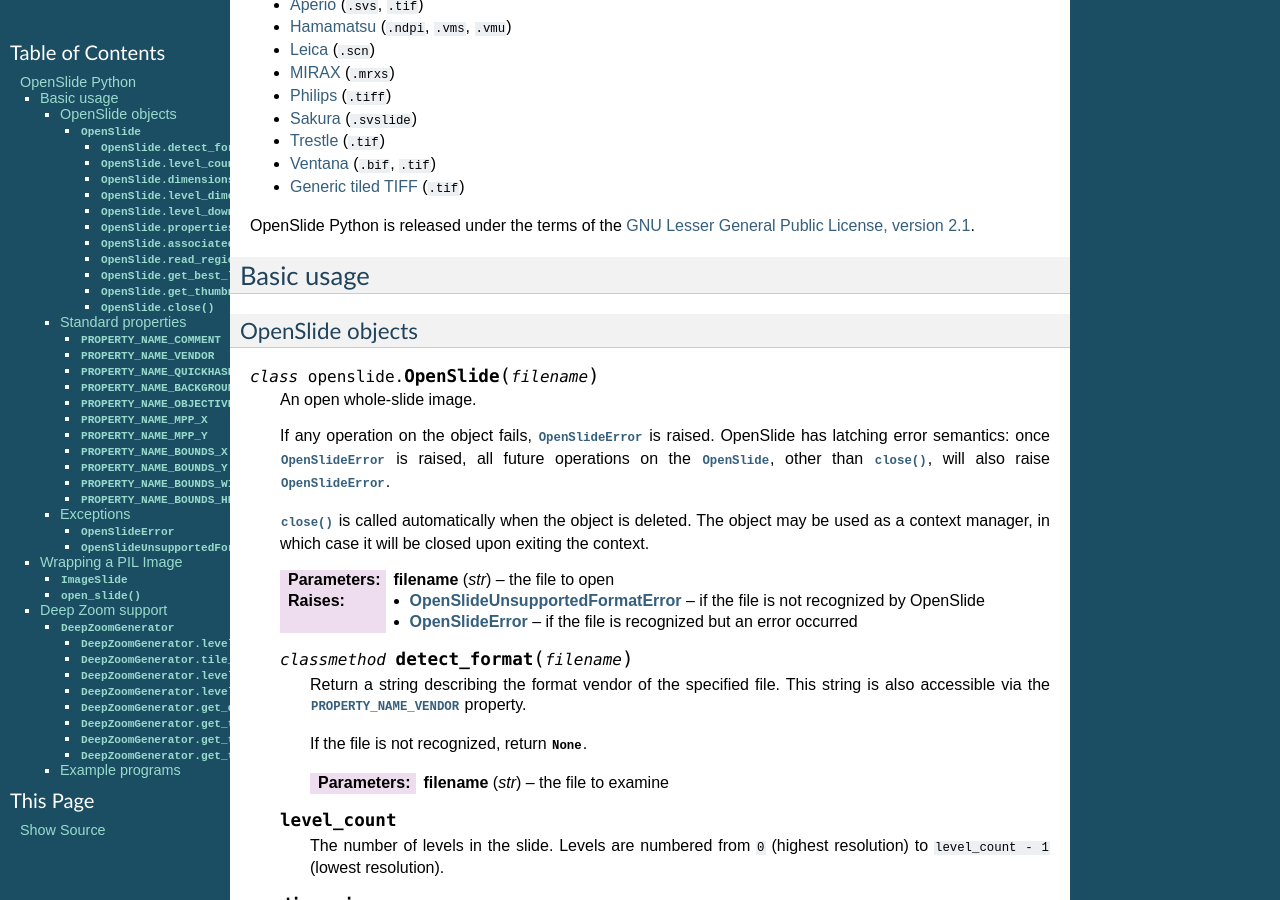
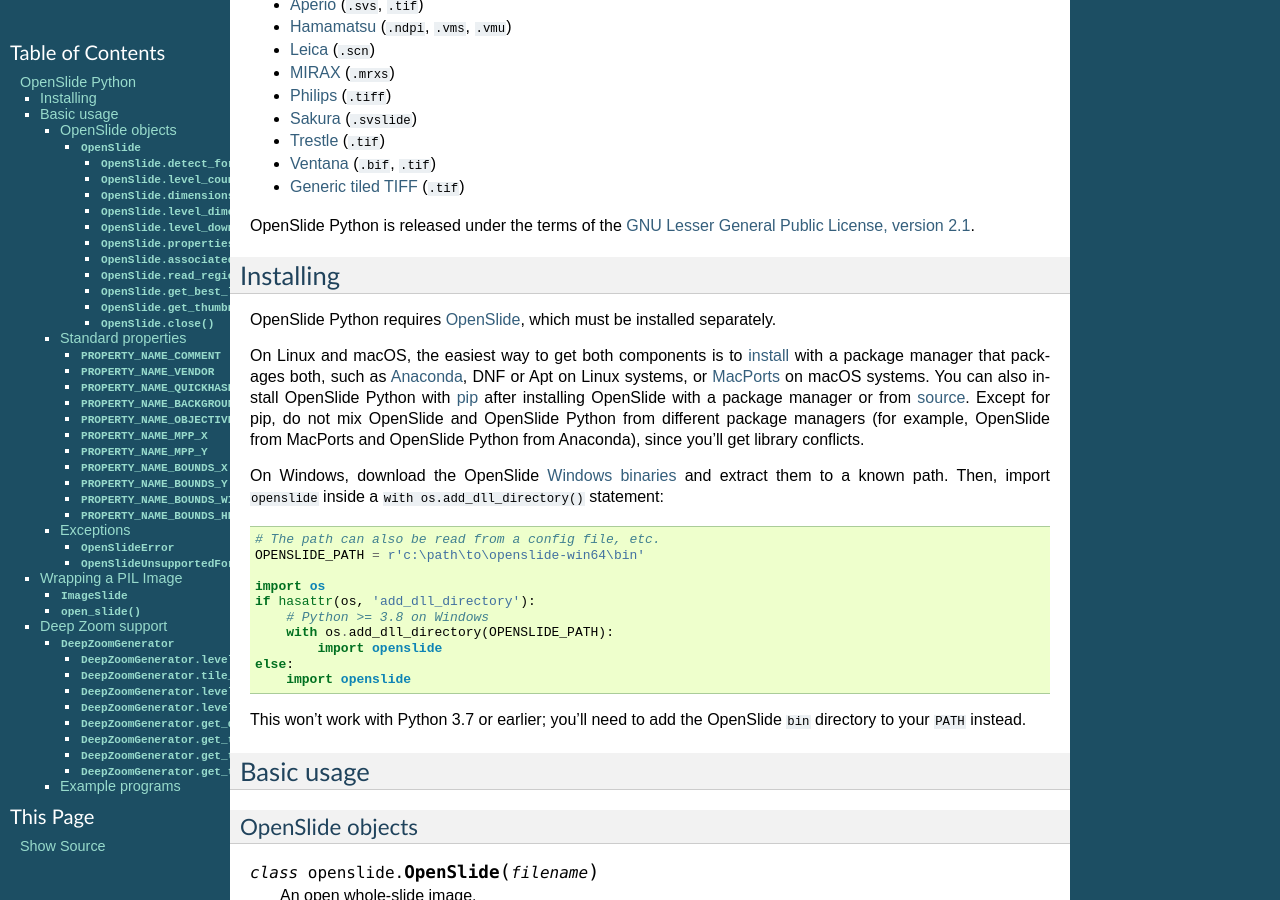
Before and after one commit to openslide/openslide-python, a Sphinx documentation site: the page built from doc/index.rst, in a window 1280 px wide and 900 px high, scrolled down 291 px. Built offline with Sphinx 7.4.7, drawn with Linux system fonts in a browser that asks for light colours.

Commit message:
doc: add install instructions
Explain that OpenSlide must be installed separately, point out that it
can't be installed with a different full-service package manager than
OpenSlide Python, and document os.add_dll_directory() requirement for
Python >= 3.8 on Windows.

Fixes: https://github.com/openslide/openslide-python/issues/98
Fixes: https://github.com/openslide/openslide-python/issues/115

```diff
--- a/doc/index.rst
+++ b/doc/index.rst
@@ -39,6 +39,45 @@
 .. _Ventana: https://openslide.org/formats/ventana/
 .. _`Generic tiled TIFF`: https://openslide.org/formats/generic-tiff/
 .. _`GNU Lesser General Public License, version 2.1`: https://raw.github.com/openslide/openslide-python/main/lgpl-2.1.txt
+
+
+Installing
+==========
+
+OpenSlide Python requires OpenSlide_, which must be installed separately.
+
+On Linux and macOS, the easiest way to get both components is to install_
+with a package manager that packages both, such as Anaconda_, DNF or Apt on
+Linux systems, or MacPorts_ on macOS systems.  You can also install
+OpenSlide Python with pip_ after installing OpenSlide with a package manager
+or from source_.  Except for pip, do not mix OpenSlide and OpenSlide Python
+from different package managers (for example, OpenSlide from MacPorts and
+OpenSlide Python from Anaconda), since you'll get library conflicts.
+
+On Windows, download the OpenSlide `Windows binaries`_ and extract them
+to a known path.  Then, import ``openslide`` inside a
+``with os.add_dll_directory()`` statement::
+
+    # The path can also be read from a config file, etc.
+    OPENSLIDE_PATH = r'c:\path\to\openslide-win64\bin'
+
+    import os
+    if hasattr(os, 'add_dll_directory'):
+        # Python >= 3.8 on Windows
+        with os.add_dll_directory(OPENSLIDE_PATH):
+            import openslide
+    else:
+        import openslide
+
+This won't work with Python 3.7 or earlier; you'll need to add the OpenSlide
+``bin`` directory to your ``PATH`` instead.
+
+.. _install: https://openslide.org/download/#distribution-packages
+.. _Anaconda: https://anaconda.org/
+.. _MacPorts: https://www.macports.org/
+.. _pip: https://pip.pypa.io/en/stable/
+.. _source: https://openslide.org/download/#source
+.. _`Windows binaries`: https://openslide.org/download/#windows-binaries
 
 
 Basic usage
```
